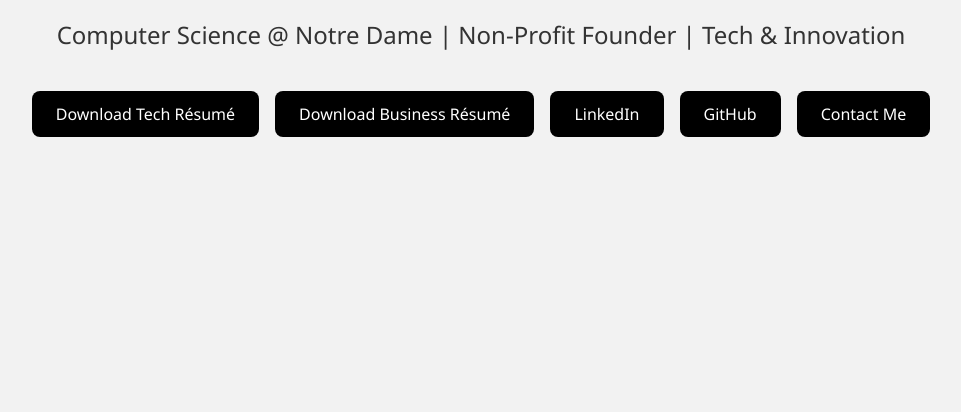
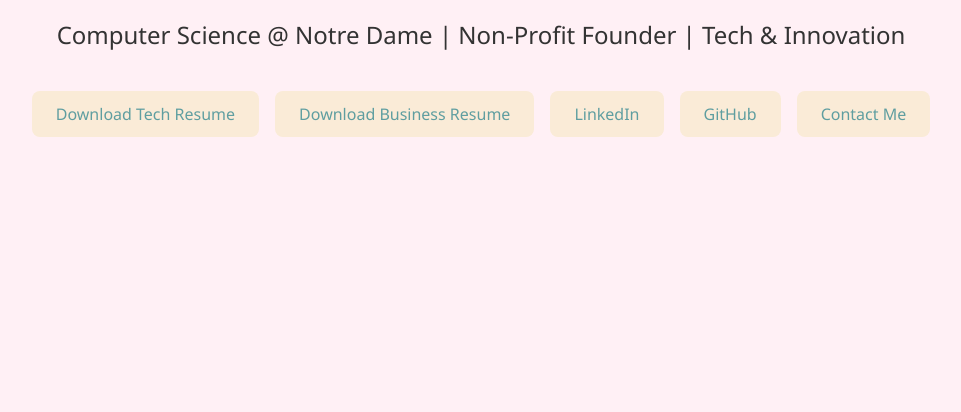
Before and after one commit to VeraCasquero/PersonalWebsite, a plain HTML site: page index.html in a window 1280 px wide. Shown: the part 388-800 px from the top of the page, without its empty margins (159-1120 px from the left). Drawn offline with Linux system fonts and the light colour scheme.

Commit message:
Update index.html

```diff
--- a/index.html
+++ b/index.html
@@ -1,5 +1,5 @@
 <!DOCTYPE html>
-<html lang="en">
+<html lang="eng">
 <head>
     <meta charset="UTF-8" />
     <meta name="viewport" content="width=device-width, initial-scale=1.0" />
@@ -8,7 +8,7 @@
     body {
         margin: 0;
         font-family: 'Segoe UI', sans-serif;
-      background-color: #f2f2f2;
+        background-color: lavenderblush;
         color: #333;
         display: flex;
         flex-direction: column;
@@ -25,39 +25,39 @@
         font-weight: normal;
         margin-bottom: 1em;
     }
-    .btn-group {
+    .btn-group{
         display: flex;
         gap: 1em;
         flex-wrap: wrap;
         justify-content: center;
         margin-top: 1em;
     }
-    .btn {
-      padding: 0.75em 1.5em;
-      background-color: #000;
-      color: white;
+    .btn{
+        padding: .75em 1.5em;
+        background-color: antiquewhite;
+        color: cadetblue;
         border: none;
         border-radius: 8px;
         font-size: 1em;
         cursor: pointer;
         text-decoration: none;
-      transition: background-color 0.3s ease;
     }
-    .btn:hover {
-      background-color: #444;
+    .btn:hover{
+        background-color: bisque;
     }
 </style>
 </head>
 <body>
     <h1>Vera Casquero</h1>
     <h2>Computer Science @ Notre Dame | Non-Profit Founder | Tech & Innovation</h2>
+    <div class="btn-group">
+        <a class="btn" h_ref="Tech_resume.pdf" download>Download Tech Resume</a>
+        <a class="btn" h_ref="Consulting_resume.pdf" download>Download Business Resume</a>
+        <a class="btn" h_ref="https://www.linkedin.com/in/vera-casquero/" target="_blank">LinkedIn</a>
+        <a class="btn" h_ref="https://github.com/VeraCasquero" target="_blank">GitHub</a>
+        <a class="btn" href="mailto:vcasquer@nd.edu">Contact Me</a>
 
-  <div class="btn-group">
-    <a class="btn" href="Tech_Resume.pdf" download>Download Tech Résumé</a>
-    <a class="btn" href="Business_Resume.pdf" download>Download Business Résumé</a>
-    <a class="btn" href="https://linkedin.com/in/veracasquero" target="_blank">LinkedIn</a>
-    <a class="btn" href="https://github.com/VeraCasquero" target="_blank">GitHub</a>
-    <a class="btn" href="mailto:veracasquero@example.com">Contact Me</a>
+
     </div>
 </body>
 </html>
```
Lines whose indentation alone changed are shown as unchanged.
